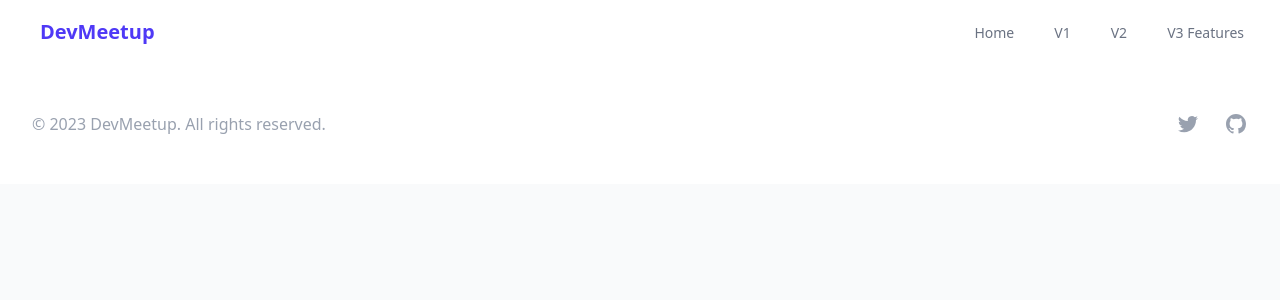
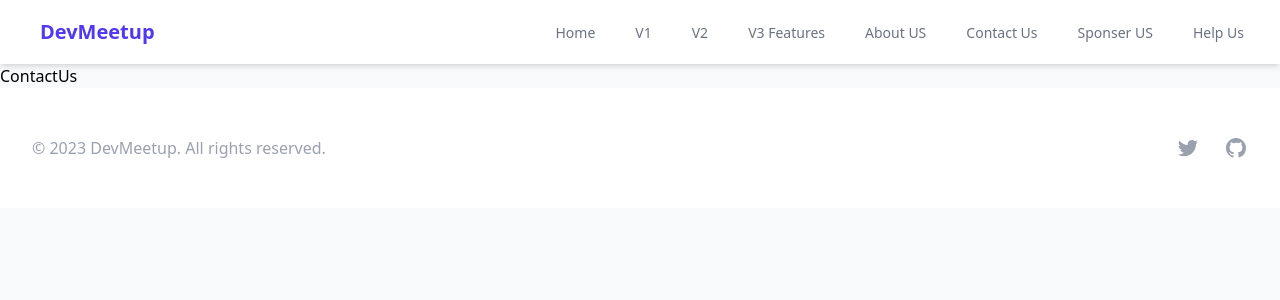
Before and after one commit to Yohanamtesfaye/DevMeetup-Website, a React (Vite) app: page /contact-us in a window 1280 px wide. Shown: the top 300 px of the page. Built offline with nearby package versions, Linux system fonts and the light colour scheme.

Commit message:
add new pages

```diff
--- a/src/App.jsx
+++ b/src/App.jsx
@@ -7,6 +7,10 @@ import V2 from "./pages/V2"
 import V3 from "./pages/V3"
 import { AnimatePresence } from "framer-motion"
 import Register from "./pages/Register"
+import AboutUs from "./pages/AboutUs"
+import ContactUs from "./pages/ContactUs"
+import SponserUs from "./pages/SponserUs"
+import HelpUs from "./pages/HelpUs"
 
 function App() {
   return (
@@ -19,6 +23,10 @@ function App() {
             <Route path="/v1" element={<V1 />} />
             <Route path="/v2" element={<V2 />} />
             <Route path="/v3" element={<V3 />} />
+            <Route path="/about-us" element={<AboutUs />} />
+            <Route path="/contact-us" element={<ContactUs />} />
+            <Route path="/sponser-us" element={<SponserUs />} />
+            <Route path="/help-us" element={<HelpUs />} />
             <Route path="/register" element={<Register />} />
           </Routes>
         </AnimatePresence>
--- a/src/components/Navbar.jsx
+++ b/src/components/Navbar.jsx
@@ -26,6 +26,10 @@ function Navbar() {
             <NavLink to="/v1">V1</NavLink>
             <NavLink to="/v2">V2</NavLink>
             <NavLink to="/v3">V3 Features</NavLink>
+            <NavLink to="/about-us">About US</NavLink>
+            <NavLink to="/contact-us">Contact Us</NavLink>
+            <NavLink to="/sponser-us">Sponser US</NavLink>
+            <NavLink to="/help-us">Help Us</NavLink>
           </div>
           <div className="-mr-2 flex items-center sm:hidden">
             <button
@@ -82,6 +86,18 @@ function Navbar() {
               <MobileNavLink to="/v3" setIsOpen={setIsOpen}>
                 V3 Features
               </MobileNavLink>
+               <MobileNavLink to="about-us" setIsOpen={setIsOpen}>
+                About Us
+              </MobileNavLink>
+              <MobileNavLink to="/contact-us" setIsOpen={setIsOpen}>
+                Contact Us
+              </MobileNavLink>
+              <MobileNavLink to="sponser-us" setIsOpen={setIsOpen}>
+                Sponser Us
+              </MobileNavLink>
+              <MobileNavLink to="/help-us" setIsOpen={setIsOpen}>
+                Help Us
+              </MobileNavLink>
             </div>
           </motion.div>
         )}
--- /dev/null
+++ b/src/pages/AboutUs.jsx
@@ -0,0 +1,9 @@
+import React from 'react'
+
+const AboutUs = () => {
+  return (
+    <div>AboutUs</div>
+  )
+}
+
+export default AboutUs
--- /dev/null
+++ b/src/pages/ContactUs.jsx
@@ -0,0 +1,9 @@
+import React from 'react'
+
+const ContactUs = () => {
+  return (
+    <div>ContactUs</div>
+  )
+}
+
+export default ContactUs
--- /dev/null
+++ b/src/pages/HelpUs.jsx
@@ -0,0 +1,9 @@
+import React from 'react'
+
+const HelpUs = () => {
+  return (
+    <div>HelpUs</div>
+  )
+}
+
+export default HelpUs
--- /dev/null
+++ b/src/pages/SponserUs.jsx
@@ -0,0 +1,9 @@
+import React from 'react'
+
+const SponserUs = () => {
+  return (
+    <div>SponserUs</div>
+  )
+}
+
+export default SponserUs
```
